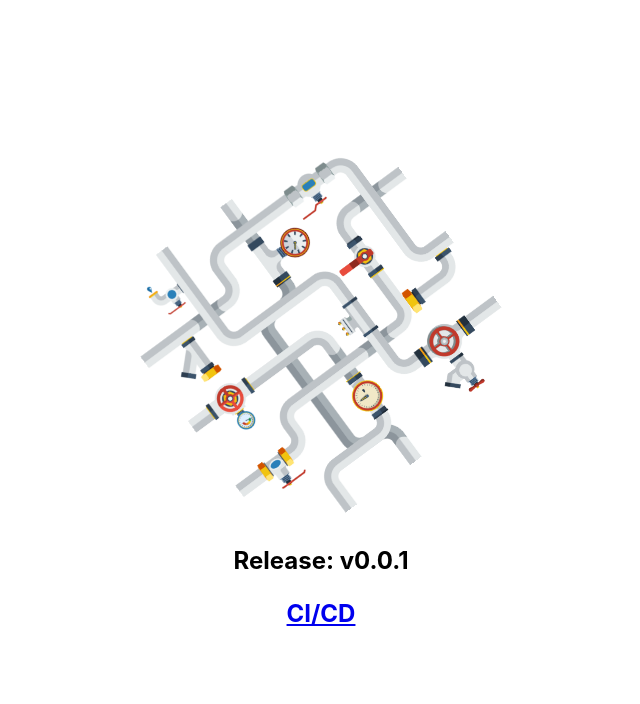
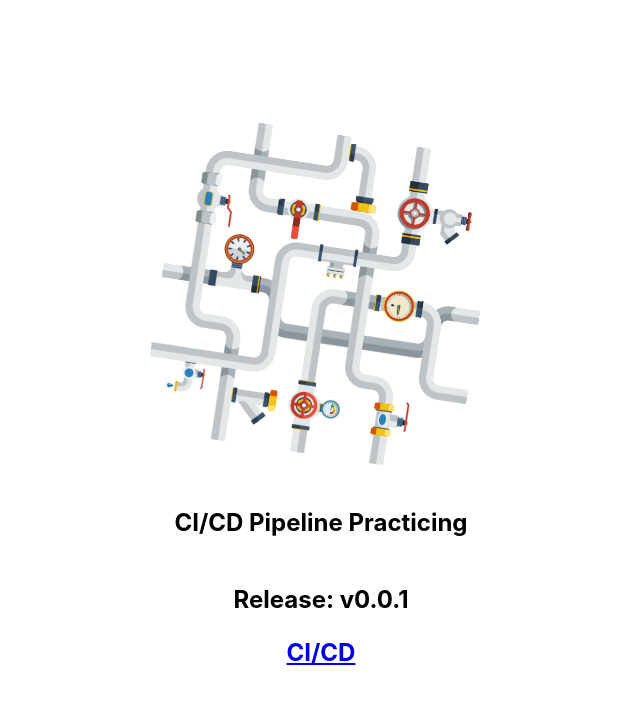
Before and after one commit to MarianaLozynska/ci-cd-pipeline, a React (Create React App) app: page / in a window 1280 px wide. Shown: the top 704 px of the page, without its empty margins (319-959 px from the left). Built offline with nearby package versions, Linux system fonts and the light colour scheme.

Commit message:
feat: added version release

```diff
--- a/src/App.js
+++ b/src/App.js
@@ -6,7 +6,7 @@ function App() {
     <div className="App">
       <header className="App-header">
         <img src={pipeline} className="App-logo" alt="logo" />
-        {/* <p>CI/CD Pipeline</p> */}
+        <p>CI/CD Pipeline Practicing</p>
         <p>Release: v0.0.1</p>
         <a
           className="CI/CD-link"
```
